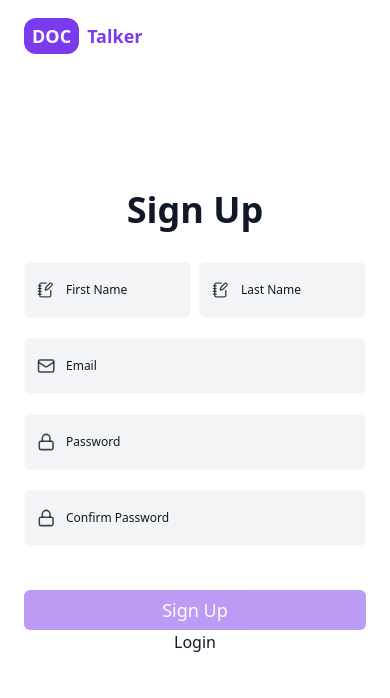
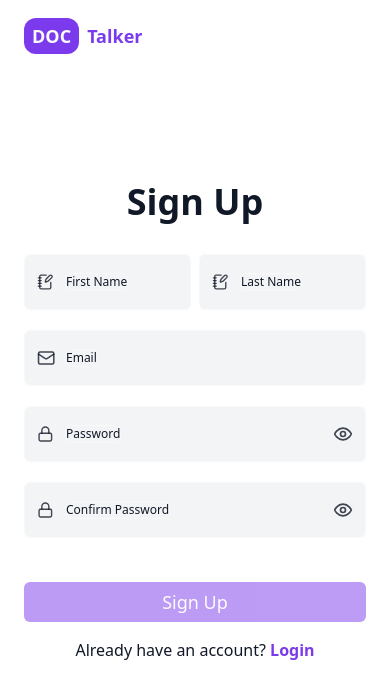
Before and after one commit to Peter3Khalil/doctalker, a Next.js app: page /signup in a window 390 px wide. Shown: the top 698 px of the page. Built offline with nearby package versions, Linux system fonts and the light colour scheme.

Commit message:
:fire: Adding view and hide password functionallty

```diff
--- a/src/app/(auth)/login/page.tsx
+++ b/src/app/(auth)/login/page.tsx
@@ -47,7 +47,12 @@ const Login: FC<PageProps> = () => {
           Login
         </Button>
       </FormContainer>
-      <Link href={PAGES_ROUTES.register}>Sign up</Link>
+      <p className="mt-4">
+        New to DocTalker?{' '}
+        <Link className="font-bold text-primary" href={PAGES_ROUTES.register}>
+          Register
+        </Link>
+      </p>
     </div>
   );
 };
--- a/src/app/(auth)/signup/page.tsx
+++ b/src/app/(auth)/signup/page.tsx
@@ -112,7 +112,12 @@ const SignUp = () => {
           Sign Up
         </Button>
       </FormContainer>
-      <Link href={PAGES_ROUTES.login}>Login</Link>
+      <p className="mt-4">
+        Already have an account?{' '}
+        <Link className="font-bold text-primary" href={PAGES_ROUTES.login}>
+          Login
+        </Link>
+      </p>
     </div>
   );
 };
--- a/src/components/shared/Icons.ts
+++ b/src/components/shared/Icons.ts
@@ -15,4 +15,6 @@ export {
   Mail as MailIcon,
   ShieldAlert as ErrorIcon,
   Lock as PasswordIcon,
+  Eye as ViewIcon,
+  EyeOff as HideIcon,
 } from 'lucide-react';
--- a/src/components/shared/InputField.tsx
+++ b/src/components/shared/InputField.tsx
@@ -5,7 +5,7 @@ import { cn } from '@/lib/utils';
 import { InputFieldType } from '@/types';
 import React, { FC } from 'react';
 import { UseFormRegisterReturn } from 'react-hook-form';
-import { ErrorIcon } from './Icons';
+import { ErrorIcon, HideIcon, ViewIcon } from './Icons';
 interface InputFieldProps extends React.HTMLProps<HTMLDivElement> {
   field: InputFieldType;
   isValid?: boolean;
@@ -21,6 +21,7 @@ const InputField: FC<InputFieldProps> = ({
   ...props
 }) => {
   const [isFocused, setIsFocused] = React.useState(false);
+  const [isPasswordVisible, setIsPasswordVisible] = React.useState(false);
   const ref = React.useRef<HTMLInputElement>(null);
   const hasError = errorMessage && errorMessage?.length > 0;
   const handleFocus = () => {
@@ -63,7 +64,7 @@ const InputField: FC<InputFieldProps> = ({
         >
           {field.label}
         </Label>
-        <div className="flex h-full items-center gap-2">
+        <div className="flex h-full items-center justify-between gap-2">
           {field.icon && (
             <field.icon
               size={20}
@@ -72,6 +73,30 @@ const InputField: FC<InputFieldProps> = ({
               })}
             />
           )}
+          {field.type === 'password' ? (
+            <>
+              <Input
+                ref={ref}
+                type={isPasswordVisible ? 'text' : field.type}
+                id={field.name}
+                {...register}
+                onFocus={handleFocus}
+                onBlur={handleBlur}
+                className="h-full border-none bg-transparent px-0 placeholder:capitalize focus-visible:border-none lg:placeholder:text-accent-foreground/80"
+              />
+              <button
+                type="button"
+                title={isPasswordVisible ? 'Hide password' : 'View password'}
+                onClick={() => setIsPasswordVisible((prev) => !prev)}
+              >
+                {isPasswordVisible ? (
+                  <HideIcon size={20} className="text-accent-foreground/80" />
+                ) : (
+                  <ViewIcon size={20} className="text-accent-foreground/80" />
+                )}
+              </button>
+            </>
+          ) : (
             <Input
               ref={ref}
               type={field.type}
@@ -81,6 +106,7 @@ const InputField: FC<InputFieldProps> = ({
               onBlur={handleBlur}
               className="h-full border-none bg-transparent px-0 placeholder:capitalize focus-visible:border-none lg:placeholder:text-accent-foreground/80"
             />
+          )}
         </div>
       </div>
       {errorMessage && (
```
Lines whose indentation alone changed are shown as unchanged.
